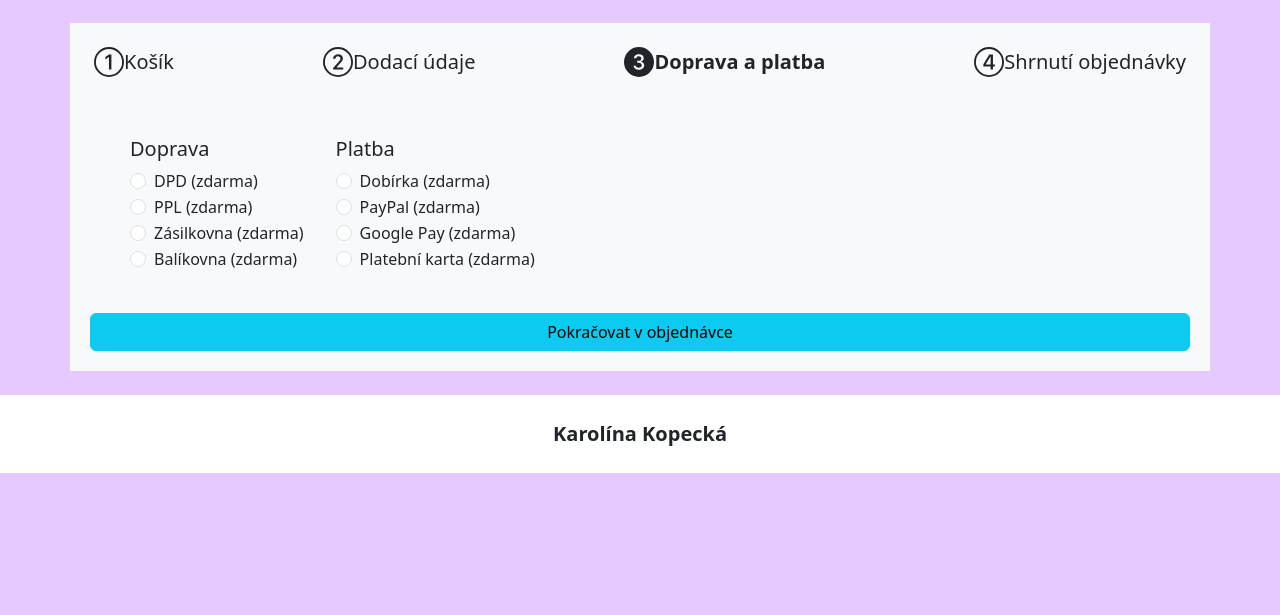
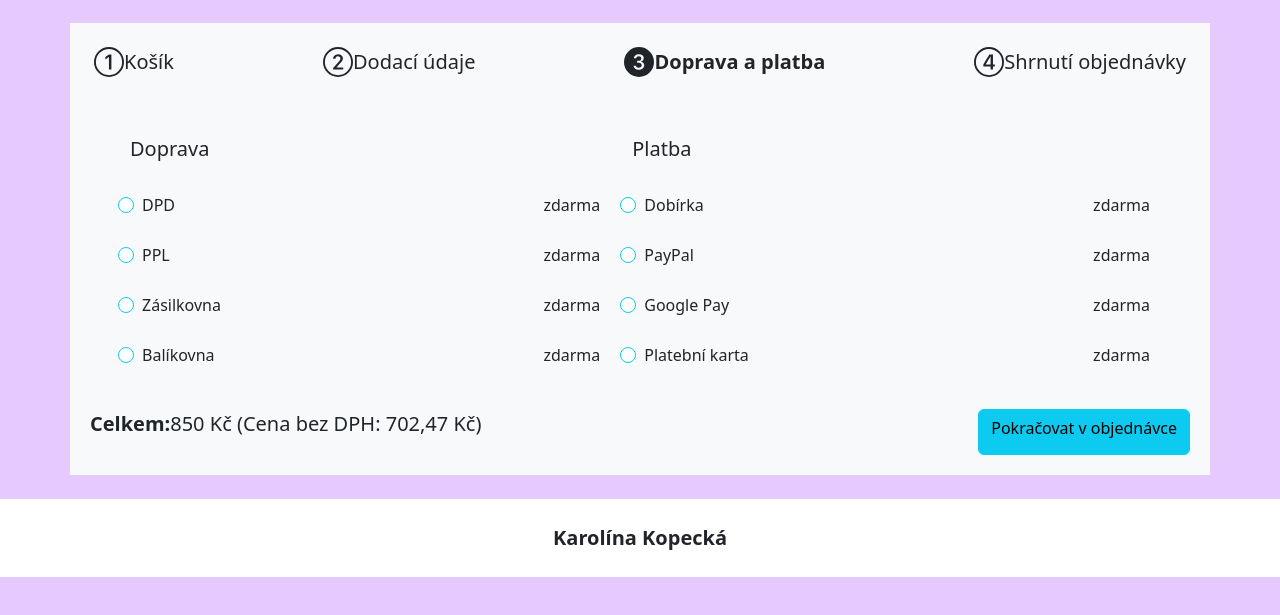
Before and after one commit to Karol-inka/05_e-shop, a plain HTML site: page platba.html in a window 1280 px wide. Shown: the part 113-728 px from the top of the page. Drawn offline with nearby package versions, Linux system fonts and the light colour scheme.

Commit message:
06-commit.02

```diff
--- a/platba.html
+++ b/platba.html
@@ -62,7 +62,7 @@
                         </svg>
                         <p>Košík</p>
                     </div>
-                    <div class="d-flex">
+                    <div class="d-none d-lg-flex">
                         <svg xmlns="http://www.w3.org/2000/svg" width="30" height="30" fill="currentColor"
                             class="bi bi-2-circle" viewBox="0 0 16 16">
                             <path
@@ -78,7 +78,7 @@
                         </svg>
                         <p><b>Doprava a platba</b></p>
                     </div>
-                    <div class="d-none d-lg-flex">
+                    <div class="d-flex">
                         <svg xmlns="http://www.w3.org/2000/svg" width="30" height="30" fill="currentColor"
                             class="bi bi-4-circle" viewBox="0 0 16 16">
                             <path
@@ -90,64 +90,67 @@
                 </div>
 
                 <div class="d-flex p-4">
-                    <div class="p-3">
+                    <div class="p-3 row row-gap-4">
                         <h5>Doprava</h5>
                         <div class="form-check">
-                            <input class="form-check-input" type="radio" name="flexRadioDefault" id="flexRadioDefault1">
-                            <label class="form-check-label" for="flexRadioDefault1">
-                                DPD (zdarma)
+                            <input class="form-check-input border border-info" type="radio" name="flexRadioDefault" id="flexRadioDefault1">
+                            <label class="form-check-label d-flex justify-content-between" for="flexRadioDefault1">
+                                <a>DPD</a><a>zdarma</a>
                             </label>
                         </div>
                         <div class="form-check">
-                            <input class="form-check-input" type="radio" name="flexRadioDefault" id="flexRadioDefault2">
-                            <label class="form-check-label" for="flexRadioDefault2">
-                                PPL (zdarma)
+                            <input class="form-check-input border border-info" type="radio" name="flexRadioDefault" id="flexRadioDefault2">
+                            <label class="form-check-label d-flex justify-content-between" for="flexRadioDefault2">
+                                <a>PPL</a><a>zdarma</a>
                             </label>
                         </div>
                         <div class="form-check">
-                            <input class="form-check-input" type="radio" name="flexRadioDefault" id="flexRadioDefault3">
-                            <label class="form-check-label" for="flexRadioDefault3">
-                                Zásilkovna (zdarma)
+                            <input class="form-check-input border border-info" type="radio" name="flexRadioDefault" id="flexRadioDefault3">
+                            <label class="form-check-label d-flex justify-content-between" for="flexRadioDefault3">
+                                <a>Zásilkovna</a><a>zdarma</a>
                             </label>
                         </div>
                         <div class="form-check">
-                            <input class="form-check-input" type="radio" name="flexRadioDefault" id="flexRadioDefault4">
-                            <label class="form-check-label" for="flexRadioDefault4">
-                                Balíkovna (zdarma)
+                            <input class="form-check-input border border-info" type="radio" name="flexRadioDefault" id="flexRadioDefault4">
+                            <label class="form-check-label d-flex justify-content-between" for="flexRadioDefault4">
+                                <a>Balíkovna</a><a>zdarma</a>
                             </label>
                         </div>
                     </div>
 
-                    <div class="p-3">
+                    <div class="p-3 row row-gap-4">
                         <h5>Platba</h5>
                         <div class="form-check">
-                            <input class="form-check-input" type="radio" name="flexRadioDefault" id="flexRadioDefault5">
-                            <label class="form-check-label" for="flexRadioDefault5">
-                                Dobírka (zdarma)
+                            <input class="form-check-input border border-info" type="radio" name="flexRadioDefault" id="flexRadioDefault5">
+                            <label class="form-check-label d-flex justify-content-between" for="flexRadioDefault5">
+                                <a>Dobírka</a><a>zdarma</a>
                             </label>
                         </div>
                         <div class="form-check">
-                            <input class="form-check-input" type="radio" name="flexRadioDefault" id="flexRadioDefault6">
-                            <label class="form-check-label" for="flexRadioDefault6">
-                                PayPal (zdarma)
+                            <input class="form-check-input border border-info" type="radio" name="flexRadioDefault" id="flexRadioDefault6">
+                            <label class="form-check-label d-flex justify-content-between" for="flexRadioDefault6">
+                                <a>PayPal</a><a>zdarma</a>
                             </label>
                         </div>
                         <div class="form-check">
-                            <input class="form-check-input" type="radio" name="flexRadioDefault" id="flexRadioDefault7">
-                            <label class="form-check-label" for="flexRadioDefault7">
-                                Google Pay (zdarma)
+                            <input class="form-check-input border border-info" type="radio" name="flexRadioDefault" id="flexRadioDefault7">
+                            <label class="form-check-label d-flex justify-content-between" for="flexRadioDefault7">
+                                <a>Google Pay</a><a>zdarma</a>
                             </label>
                         </div>
                         <div class="form-check">
-                            <input class="form-check-input" type="radio" name="flexRadioDefault" id="flexRadioDefault8">
-                            <label class="form-check-label" for="flexRadioDefault8">
-                                Platební karta (zdarma)
+                            <input class="form-check-input border border-info" type="radio" name="flexRadioDefault" id="flexRadioDefault8">
+                            <label class="form-check-label d-flex justify-content-between" for="flexRadioDefault8">
+                                <a>Platební karta</a><a>zdarma</a>
                             </label>
                         </div>
                     </div>
                 </div>
 
-                <a href="souhrn.html" class="btn btn-info">Pokračovat v objednávce</a>
+                <div class="d-flex justify-content-between">
+                    <p><b>Celkem:</b>850 Kč (Cena bez DPH: 702,47 Kč)</p>
+                    <a href="souhrn.html" class="btn btn-info">Pokračovat v objednávce</a>
+                </div>
             </div>
         </div>
     </div>
```
Also changed, not shown: dodaci.html (+12 -9 lines), kosik.html (+14 -11 lines), souhrn.html (+18 -12 lines).
